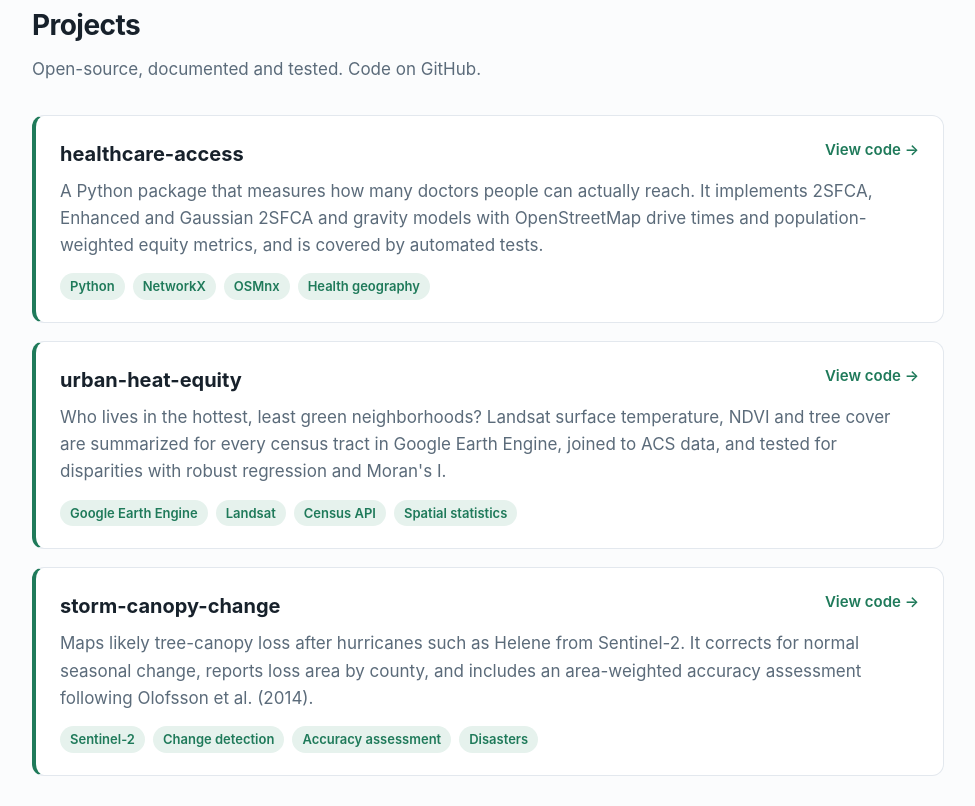
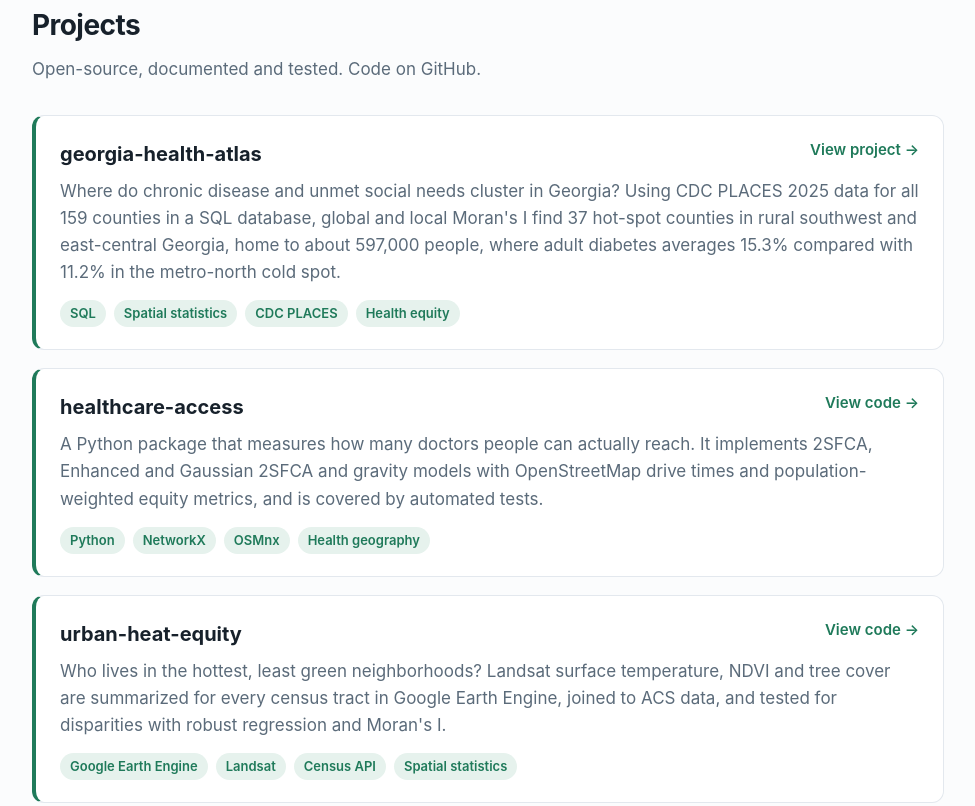
Before and after one commit to rajibhossain26/rajibhossain26.github.io, a plain HTML site: page index.html in a window 1280 px wide. Shown: the part 1058-1864 px from the top of the page, without its empty margins (152-1127 px from the left). Drawn offline with Linux system fonts and the light colour scheme.

Commit message:
Add Georgia health atlas project

```diff
--- a/index.html
+++ b/index.html
@@ -122,6 +122,12 @@
     <p class="sub">Open-source, documented and tested. Code on GitHub.</p>
     <div class="projects">
       <article class="project">
+        <h3>georgia-health-atlas</h3>
+        <a class="go" href="https://github.com/rajibhossain26/georgia-health-atlas">View project →</a>
+        <p>Where do chronic disease and unmet social needs cluster in Georgia? Using CDC PLACES 2025 data for all 159 counties in a SQL database, global and local Moran's I find 37 hot-spot counties in rural southwest and east-central Georgia, home to about 597,000 people, where adult diabetes averages 15.3% compared with 11.2% in the metro-north cold spot.</p>
+        <div class="tags"><span class="tag">SQL</span><span class="tag">Spatial statistics</span><span class="tag">CDC PLACES</span><span class="tag">Health equity</span></div>
+      </article>
+      <article class="project">
         <h3>healthcare-access</h3>
         <a class="go" href="https://github.com/rajibhossain26/healthcare-access">View code →</a>
         <p>A Python package that measures how many doctors people can actually reach. It implements 2SFCA, Enhanced and Gaussian 2SFCA and gravity models with OpenStreetMap drive times and population-weighted equity metrics, and is covered by automated tests.</p>
@@ -184,7 +190,7 @@
       <h2>Skills</h2>
       <p class="sub">Tools and methods I use.</p>
       <div class="skills">
-        <span class="skill">Python</span><span class="skill">Google Earth Engine</span><span class="skill">ArcGIS Pro</span><span class="skill">ArcGIS Online</span>
+        <span class="skill">Python</span><span class="skill">SQL</span><span class="skill">Google Earth Engine</span><span class="skill">ArcGIS Pro</span><span class="skill">ArcGIS Online</span>
         <span class="skill">Remote sensing</span><span class="skill">Image classification</span><span class="skill">Change detection</span><span class="skill">GeoAI</span>
         <span class="skill">Spatial statistics</span><span class="skill">Network analysis</span><span class="skill">DEM & raster analysis</span><span class="skill">Cartography & web mapping</span>
         <span class="skill">Survey research</span><span class="skill">Scientific writing</span><span class="skill">Teaching</span>
```
